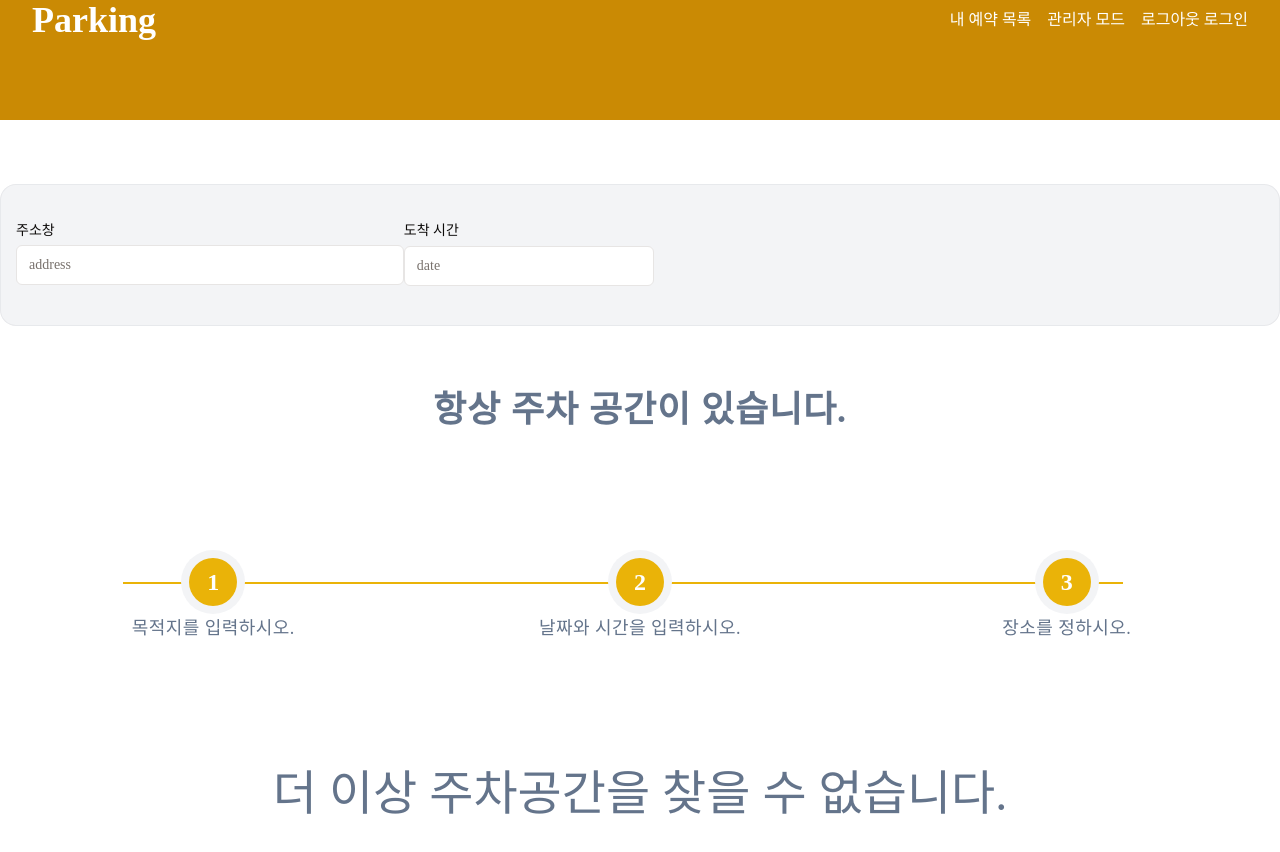
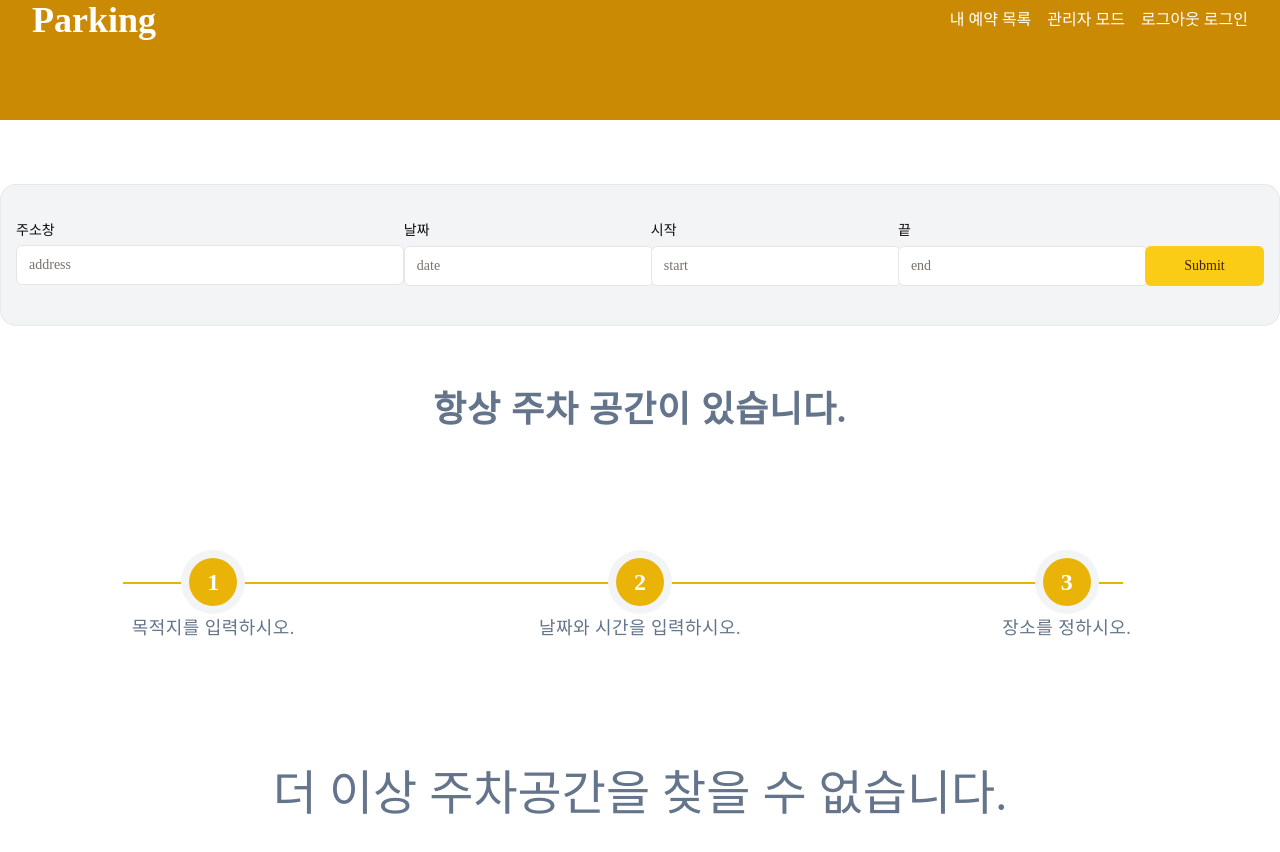
Before and after one commit to thefigtree/jin-parking-nextjs, a Next.js app: page / in a window 1280 px wide. Shown: the top 852 px of the page. Built offline with nearby package versions, Linux system fonts and the light colour scheme.

Commit message:
Feat: 추가 Home start,end Input UI

```diff
--- a/src/components/search-form.tsx
+++ b/src/components/search-form.tsx
@@ -4,15 +4,16 @@ import { Input } from "./ui/input";
 import { Label } from "./ui/label";
 import { useForm } from "react-hook-form";
 import { zodResolver } from "@hookform/resolvers/zod";
+import { Button } from "./ui/button";
 
 const FormSchema = z.object({
   arrivingon: z.string({
     required_error: "날짜는 필수입니다.",
   }),
-  gpscoords: z.object({
-    lat: z.number(),
-    lng: z.number(),
-  }),
+  //   gpscoords: z.object({
+  //     lat: z.number(),
+  //     lng: z.number(),
+  //   }),
   arrivingtime: z.string({
     required_error: "시간은 필수입니다.",
   }),
@@ -25,6 +26,8 @@ export default function SearchForm() {
   const form = useForm<z.infer<typeof FormSchema>>({
     resolver: zodResolver(FormSchema),
     defaultValues: {
+      arrivingon: "",
+      arrivingtime: "",
       leavingtime: "",
     },
   });
@@ -50,13 +53,41 @@ export default function SearchForm() {
             name="arrivingon"
             render={({ field }) => (
               <FormItem className="lg:w-[250px] grid">
-                <FormLabel>도착 시간</FormLabel>
+                <FormLabel>날짜</FormLabel>
                 <FormControl>
                   <Input {...field} placeholder="date"></Input>
                 </FormControl>
               </FormItem>
             )}
           ></FormField>
+
+          <FormField
+            control={form.control}
+            name="arrivingtime"
+            render={({ field }) => (
+              <FormItem className="lg:w-[250px] grid">
+                <FormLabel>시작</FormLabel>
+                <FormControl>
+                  <Input {...field} placeholder="start"></Input>
+                </FormControl>
+              </FormItem>
+            )}
+          ></FormField>
+
+          <FormField
+            control={form.control}
+            name="leavingtime"
+            render={({ field }) => (
+              <FormItem className="lg:w-[250px] grid">
+                <FormLabel>끝</FormLabel>
+                <FormControl>
+                  <Input {...field} placeholder="end"></Input>
+                </FormControl>
+              </FormItem>
+            )}
+          ></FormField>
+
+          <Button type="submit">Submit</Button>
         </form>
       </Form>
     </div>
```
